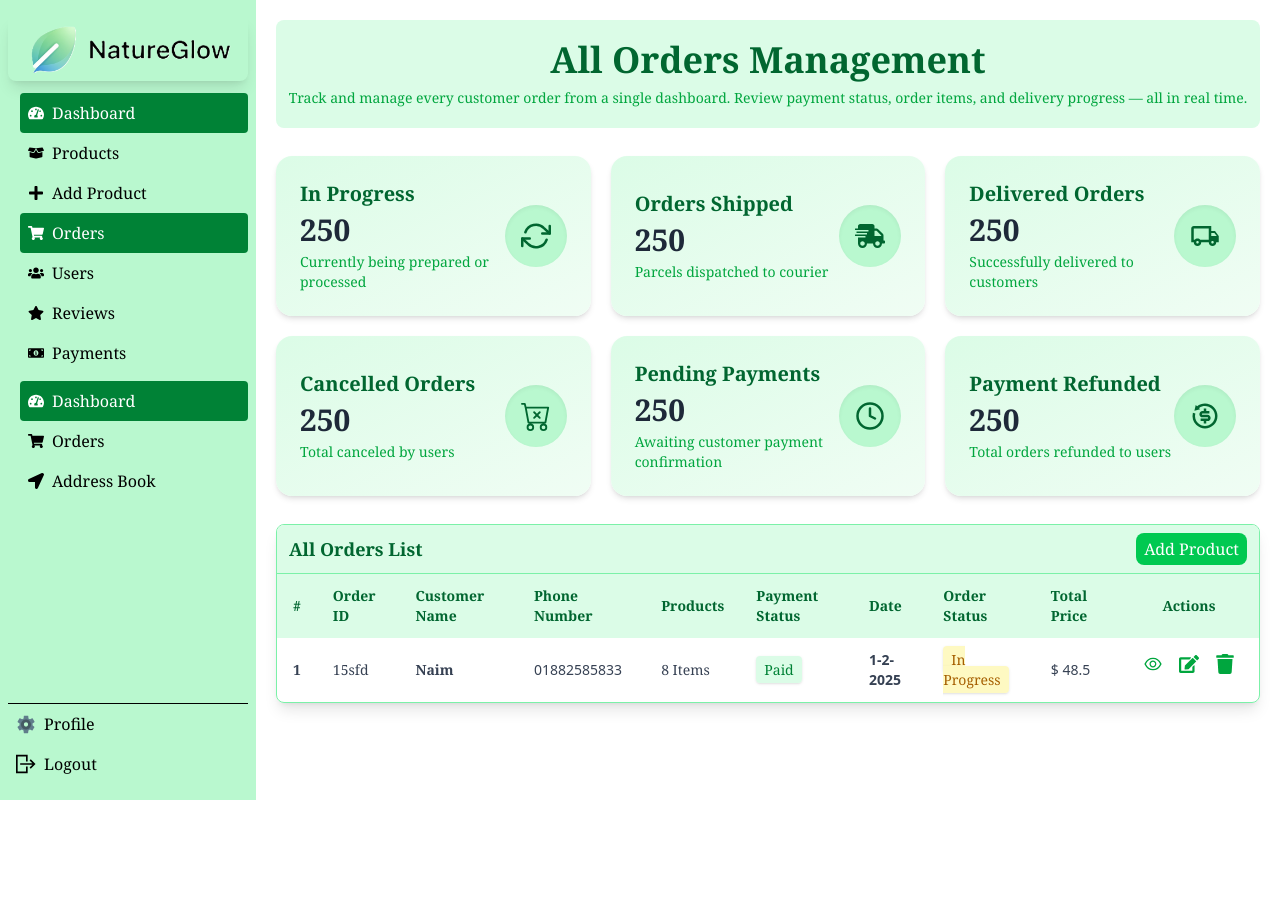
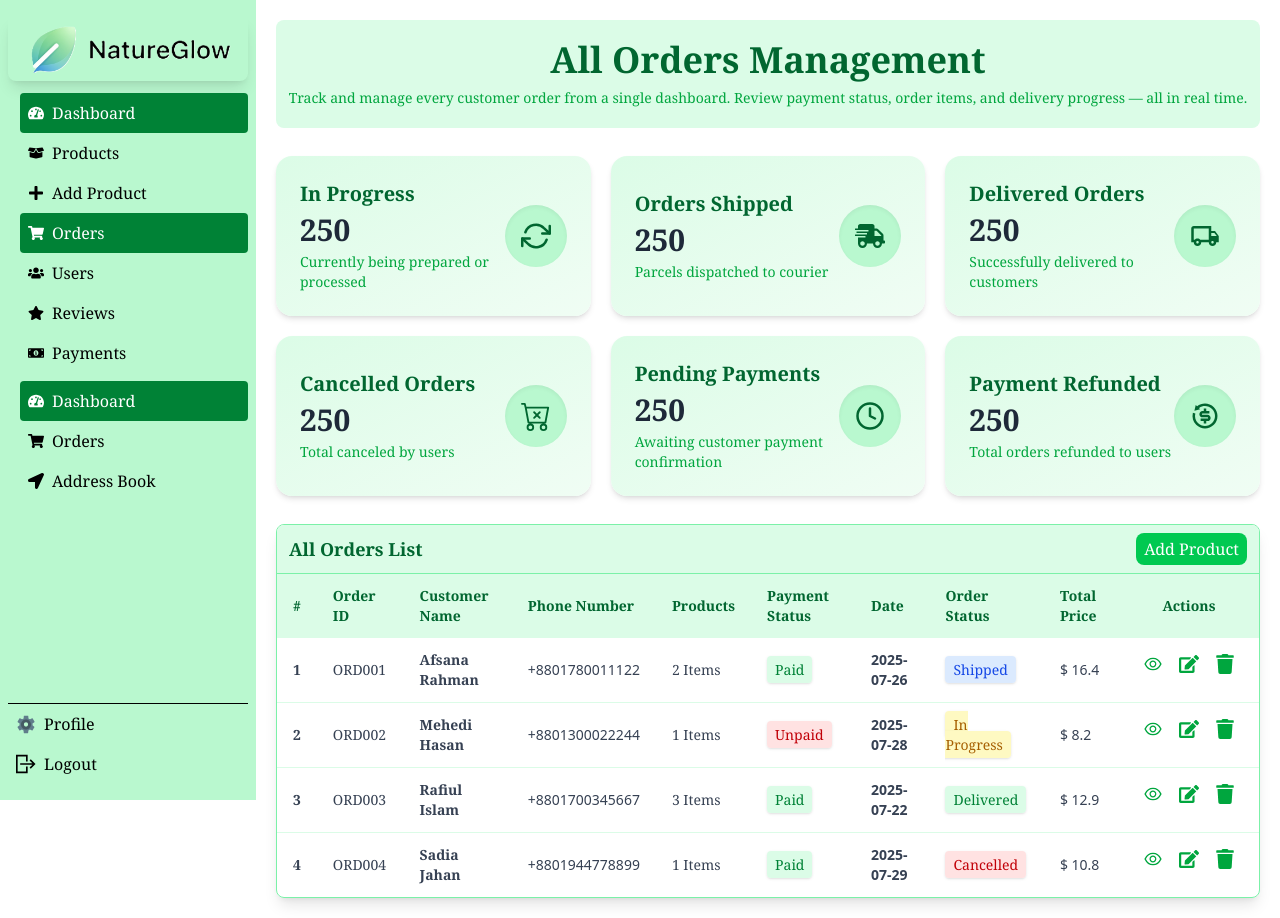
Before and after one commit to md-abu-naim/NatureGlow, a React (Vite) app: page /dashboard/admin-orders in a window 1280 px wide. Before the commit the page ends 800 px from the top, so only its background shows below. Built offline with nearby package versions, Linux system fonts and the light colour scheme; no server answers.

Commit message:
create order json data

```diff
--- a/public/Orders.json
+++ b/public/Orders.json
@@ -1,15 +1,14 @@
 [
   {
-        "_id": "15sfd",
-        "customerName": "Naim",
-        "Profile": "https://randomuser.me/api/portraits/men/75.jpg",
+    "_id": "ORD001",
+    "customerName": "Afsana Rahman",
+    "customerImage": "https://i.pravatar.cc/150?img=31",
+    "email": "afsana@example.com",
+    "address": "Dhanmondi, Dhaka",
+    "phone": "+8801780011122",
     "paymentStatus": "Paid",
-        "orderStatus": "In Progress",
-        "date": "1-2-2025",
-        "totalPrice": "48.5",
-        "address": "Khajuria Senbag",
-        "phone": "01882585833",
-        "email": "example@gmail.com",
+    "orderStatus": "Shipped",
+    "date": "2025-07-26",
     "products": [
       {
         "id": 1,
@@ -27,36 +26,6 @@
         "category": "Face Care"
       },
       {
-                "id": 2,
-                "name": "Rose Face Mist",
-                "image": "https://i.postimg.cc/h4M3nDFf/Rose-Petal-Hydrating-Face-Mist.jpg",
-                "shortBio": "Refreshes and tones your skin naturally.",
-                "description": "Made with pure rose water and botanical extracts, this face mist keeps your skin hydrated and glowing all day long.",
-                "features": [
-                    "Tightens pores",
-                    "100% alcohol-free",
-                    "Use before or after makeup"
-                ],
-                "price": 6.20,
-                "status": "Low Stock",
-                "category": "Face Care"
-            },
-            {
-                "id": 3,
-                "name": "Herbal Hair Oil",
-                "image": "https://i.postimg.cc/0NmB17xs/Herbal-Strengthening-Hair-Oil.webp",
-                "shortBio": "Reduces hair fall and promotes growth.",
-                "description": "A natural blend of amla, bhringraj, and coconut oil that nourishes your scalp and strengthens hair from the roots.",
-                "features": [
-                    "Prevents dandruff",
-                    "No mineral oil or silicone",
-                    "Cold-pressed ingredients"
-                ],
-                "price": 4.80,
-                "status": "Coming Soon",
-                "category": "Hair Care"
-            },
-            {
         "id": 4,
         "name": "Neem Shampoo",
         "image": "https://i.postimg.cc/25BPjPQg/Aloe-Neem-Anti-Dandruff-Shampoo.webp",
@@ -70,7 +39,21 @@
         "price": 6.90,
         "status": "In Stock",
         "category": "Hair Care"
+      }
+    ],
+    "totalPrice": 15.40
   },
+  {
+    "_id": "ORD002",
+    "customerName": "Mehedi Hasan",
+    "customerImage": "https://i.pravatar.cc/150?img=11",
+    "email": "mehedi@example.com",
+    "address": "Chittagong",
+    "phone": "+8801300022244",
+    "paymentStatus": "Unpaid",
+    "orderStatus": "In Progress",
+    "date": "2025-07-28",
+    "products": [
       {
         "id": 5,
         "name": "Cocoa Body Lotion",
@@ -85,21 +68,35 @@
         "price": 7.20,
         "status": "Low Stock",
         "category": "Body Care"
+      }
+    ],
+    "totalPrice": 7.20
   },
   {
-                "id": 6,
-                "name": "Coffee Scrub",
-                "image": "https://i.postimg.cc/x1B4Ztw5/Exfoliating-Coffee-Body-Scrub.webp",
-                "shortBio": "Removes dead skin and boosts glow.",
-                "description": "This all-natural coffee scrub gently exfoliates, reduces cellulite appearance, and leaves your body smooth and refreshed.",
+    "_id": "ORD003",
+    "customerName": "Rafiul Islam",
+    "customerImage": "https://i.pravatar.cc/150?img=41",
+    "email": "rafi@example.com",
+    "address": "Rajshahi",
+    "phone": "+8801700345667",
+    "paymentStatus": "Paid",
+    "orderStatus": "Delivered",
+    "date": "2025-07-22",
+    "products": [
+      {
+        "id": 2,
+        "name": "Rose Face Mist",
+        "image": "https://i.postimg.cc/h4M3nDFf/Rose-Petal-Hydrating-Face-Mist.jpg",
+        "shortBio": "Refreshes and tones your skin naturally.",
+        "description": "Made with pure rose water and botanical extracts, this face mist keeps your skin hydrated and glowing all day long.",
         "features": [
-                    "Made with real Arabica coffee",
-                    "Promotes blood circulation",
-                    "No plastic beads"
+          "Tightens pores",
+          "100% alcohol-free",
+          "Use before or after makeup"
         ],
-                "price": 8.20,
-                "status": "Coming Soon",
-                "category": "Body Care"
+        "price": 6.20,
+        "status": "Low Stock",
+        "category": "Face Care"
       },
       {
         "id": 7,
@@ -131,6 +128,36 @@
         "status": "Low Stock",
         "category": "Lip Care"
       }
-        ]
+    ],
+    "totalPrice": 11.90
+  },
+  {
+    "_id": "ORD004",
+    "customerName": "Sadia Jahan",
+    "customerImage": "https://i.pravatar.cc/150?img=24",
+    "email": "sadia@example.com",
+    "address": "Sylhet Sadar",
+    "phone": "+8801944778899",
+    "paymentStatus": "Paid",
+    "orderStatus": "Cancelled",
+    "date": "2025-07-29",
+    "products": [
+      {
+        "id": 3,
+        "name": "Saffron Night Serum",
+        "image": "https://i.postimg.cc/y8VG0Pty/Night-Repair-Saffron-Serum.jpg",
+        "shortBio": "Repairs and brightens overnight.",
+        "description": "Infused with real saffron strands and vitamin C, this serum reduces dark spots and enhances radiance as you sleep.",
+        "features": [
+          "Boosts collagen production",
+          "No artificial fragrance",
+          "Perfect for all skin types"
+        ],
+        "price": 9.80,
+        "status": "In Stock",
+        "category": "Face Care"
+      }
+    ],
+    "totalPrice": 9.80
   }
 ]
--- a/src/Pages/Dashboard/AdminBar/AdminOrders.jsx
+++ b/src/Pages/Dashboard/AdminBar/AdminOrders.jsx
@@ -133,7 +133,7 @@ const AdminOrders = () => {
                                             {product.orderStatus}
                                         </span>
                                     </td>
-                                    <td className="px-4 py-3 font-sans">$ {product.totalPrice}</td>
+                                    <td className="px-4 py-3 font-sans">$ {product.totalPrice + 1}</td>
                                     <td className="px-6 py-4 flex items-center justify-center gap-4 text-green-600">
                                         <NavLink to={`/dashboard/order-details/${product._id}`} title="View"><AiOutlineEye className="hover:text-green-800 transition text-xl" /></NavLink>
                                         <button title="Edit"><FaEdit className="hover:text-green-800 transition text-xl" /></button>
--- a/src/Pages/Dashboard/OrderDetails.jsx
+++ b/src/Pages/Dashboard/OrderDetails.jsx
@@ -113,7 +113,7 @@ const OrderDetails = () => {
                         <div className="border-b border-green-300 pb-3">
                             <h2 className="text-xl font-bold text-green-800">Customer Details</h2>
                         </div>
-                        <div className="flex items-center gap-4 mt-3">
+                        <div className="flex items-center gap-4 my-3">
                             <img src={profile} className="w-16 h-16 rounded-full border-2 border-green-300 shadow" alt={customerName} />
                             <div>
                                 <h2 className="text-lg font-semibold text-gray-800">{customerName}</h2>
@@ -122,7 +122,7 @@ const OrderDetails = () => {
                         </div>
 
                         <div className="text-sm text-gray-700 space-y-2">
-                            <span className="font-medium text-gray-800">Contact Number: <span className="font-sans font-normal">{phone}</span></span>
+                            <span className="font-medium text-gray-800">Contact Number: <span className="font-sans font-normal">+88{phone}</span></span>
                             <div className="mt-1">
                                 <span className="font-medium text-gray-800">Shipping Address:</span>
                                 <address className=" leading-relaxed mt-1 text-gray-600">
```
Lines whose indentation alone changed are shown as unchanged.
